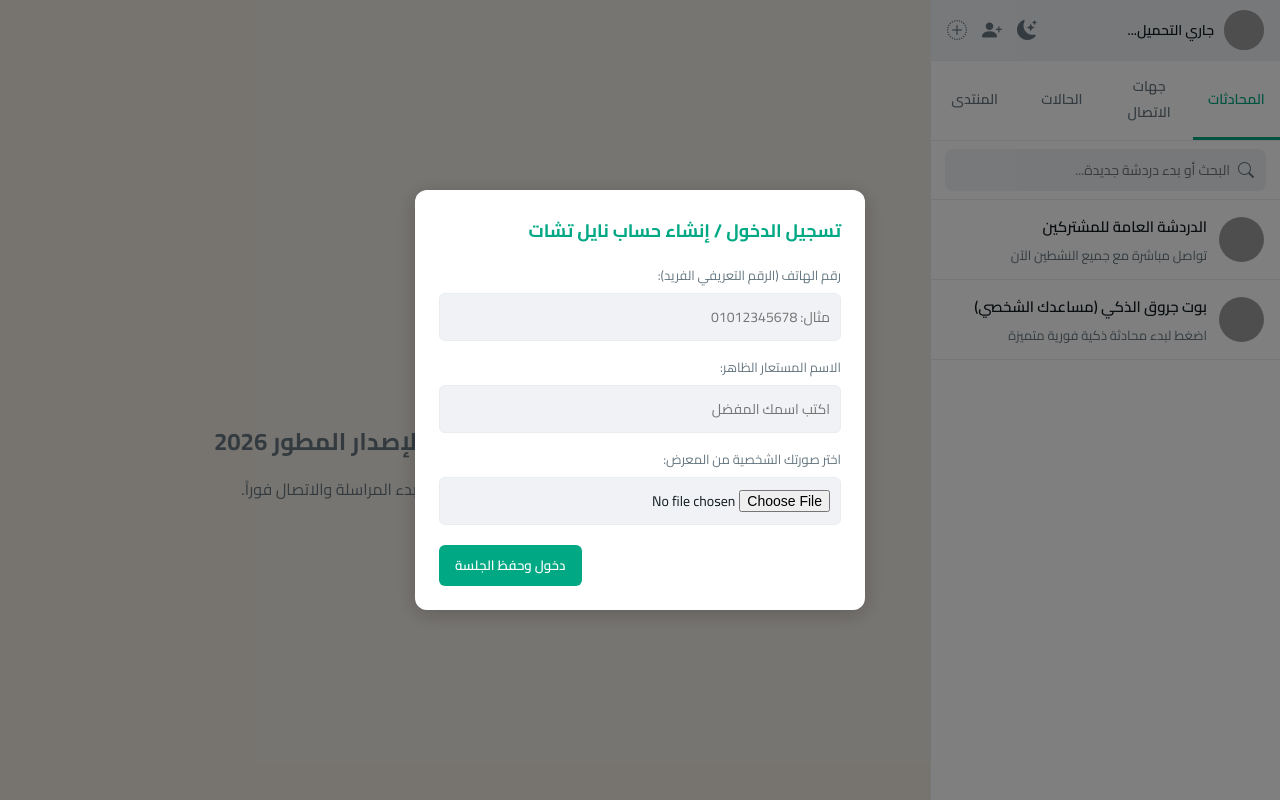
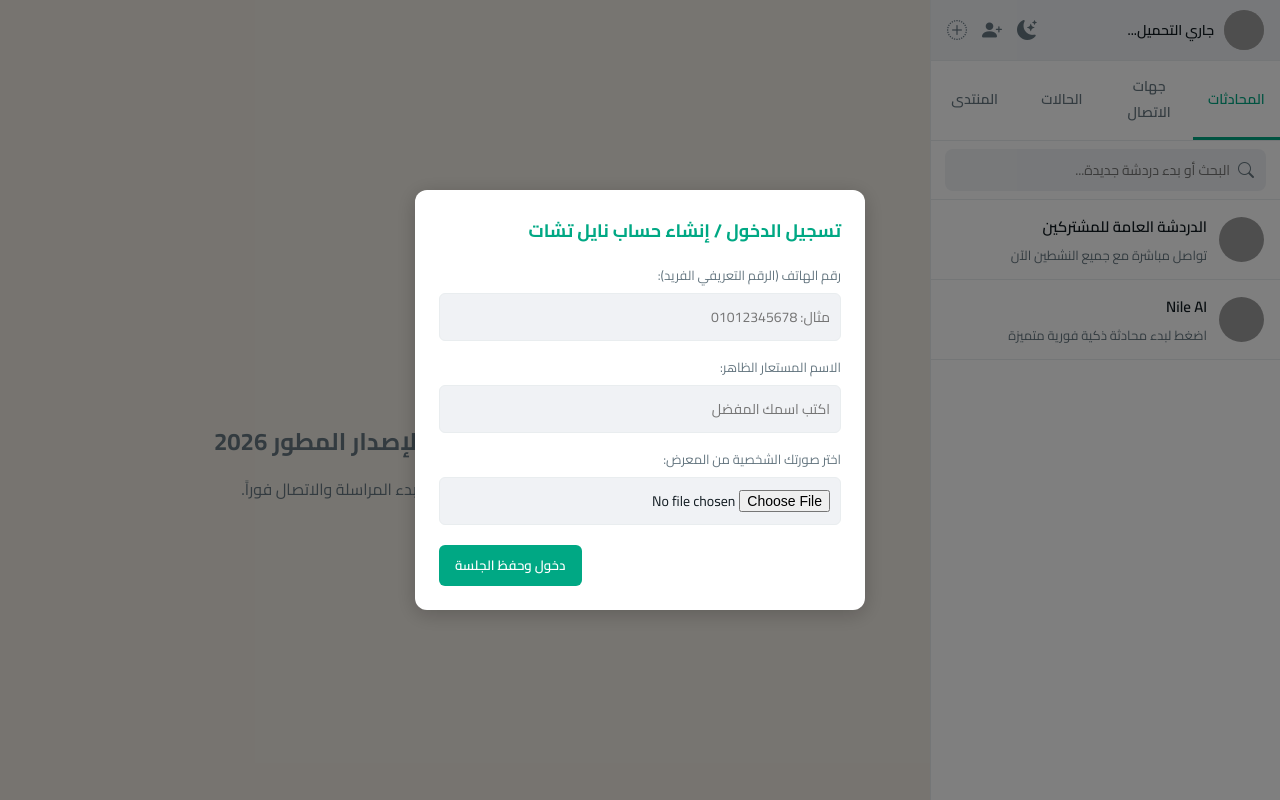
Before and after one commit to abdallahmehanna11136-collab/nile-chat-app, a Flask app: page / in a window 1280 px wide. Run offline with Flask 3, Linux system fonts and the light colour scheme; some libraries are stand-ins or nearby versions; grey boxes are pictures that could not be loaded.

Commit message:
Update index.html

```diff
--- a/templates/index.html
+++ b/templates/index.html
@@ -3,7 +3,7 @@
 <head>
     <meta charset="UTF-8">
     <meta name="viewport" content="width=device-width, initial-scale=1.0">
-    <title>نايل تشات | Nile Chat</title>
+    <title>نايل شات | Nile Chat</title>
     <link class="program-app-icon" rel="shortcut icon" href="/static/icon.png" type="image/png">
     <link rel="manifest" href="/static/manifest.json">
     <link rel="icon" type="image/png" href="/static/icon.png">
@@ -148,10 +148,10 @@
                             <div class="list-item-desc">تواصل مباشرة مع جميع النشطين الآن</div>
                         </div>
                     </div>
-                    <div class="list-item" onclick="joinChatRoomHook('AI_bot', 'بوت جروق الذكي (مساعدك الشخصي)')">
+                    <div class="list-item" onclick="joinChatRoomHook('AI_bot', 'Nile AI')">
                         <img src="https://cdn-icons-png.flaticon.com/512/4712/4712035.png" class="list-item-avatar">
                         <div class="list-item-info">
-                            <div class="list-item-title">بوت جروق الذكي (مساعدك الشخصي)</div>
+                            <div class="list-item-title">Nile AI</div>
                             <div class="list-item-desc">اضغط لبدء محادثة ذكية فورية متميزة</div>
                         </div>
                     </div>
```
